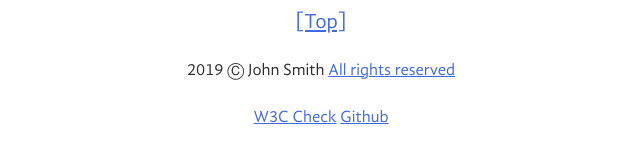
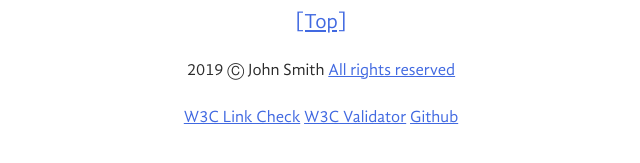
Before and after one commit to robertostrabelli/notscape-composer, a PHP site: page /2019-12-08_Hello-world.php in a window 1280 px wide. Shown: the part 1158-1321 px from the top of the page, without its empty margins (319-959 px from the left). Run offline with PHP 8.4, Linux system fonts and the light colour scheme.

Commit message:
Update 003.php

```diff
--- a/003.php
+++ b/003.php
@@ -46,7 +46,7 @@ $conteudor3 = '
 <footer class="roda">
 <p><a href="#top">[Top]</a></p>
 ' . htmlentities($FooterInfo, ENT_HTML5, "utf-8") . '
-<p><small><a href="https://validator.w3.org/checklink?uri=' . $_SERVER["HTTP_HOST"] . $_SERVER["REQUEST_URI"] . '" rel="nofollow" title="W3C Validator test">W3C Check</a> <a href="https://github.com/robertostrabelli/notscape-composer" target="_blank" title="Github project">Github</a></small></p>
+<p><small><a href="https://validator.w3.org/checklink?uri=' . $_SERVER["HTTP_HOST"] . $_SERVER["REQUEST_URI"] . '" rel="nofollow" title="W3C Validator link test">W3C Link Check</a> <a href="https://validator.w3.org/unicorn/check?ucn_uri=' . $_SERVER["HTTP_HOST"] . $_SERVER["REQUEST_URI"] . '" rel="nofollow" title="W3C Validator test">W3C Validator</a> <a href="https://github.com/robertostrabelli/notscape-composer" target="_blank" title="Github project">Github</a></small></p>
 </footer>
 </body>
 </html>
```
